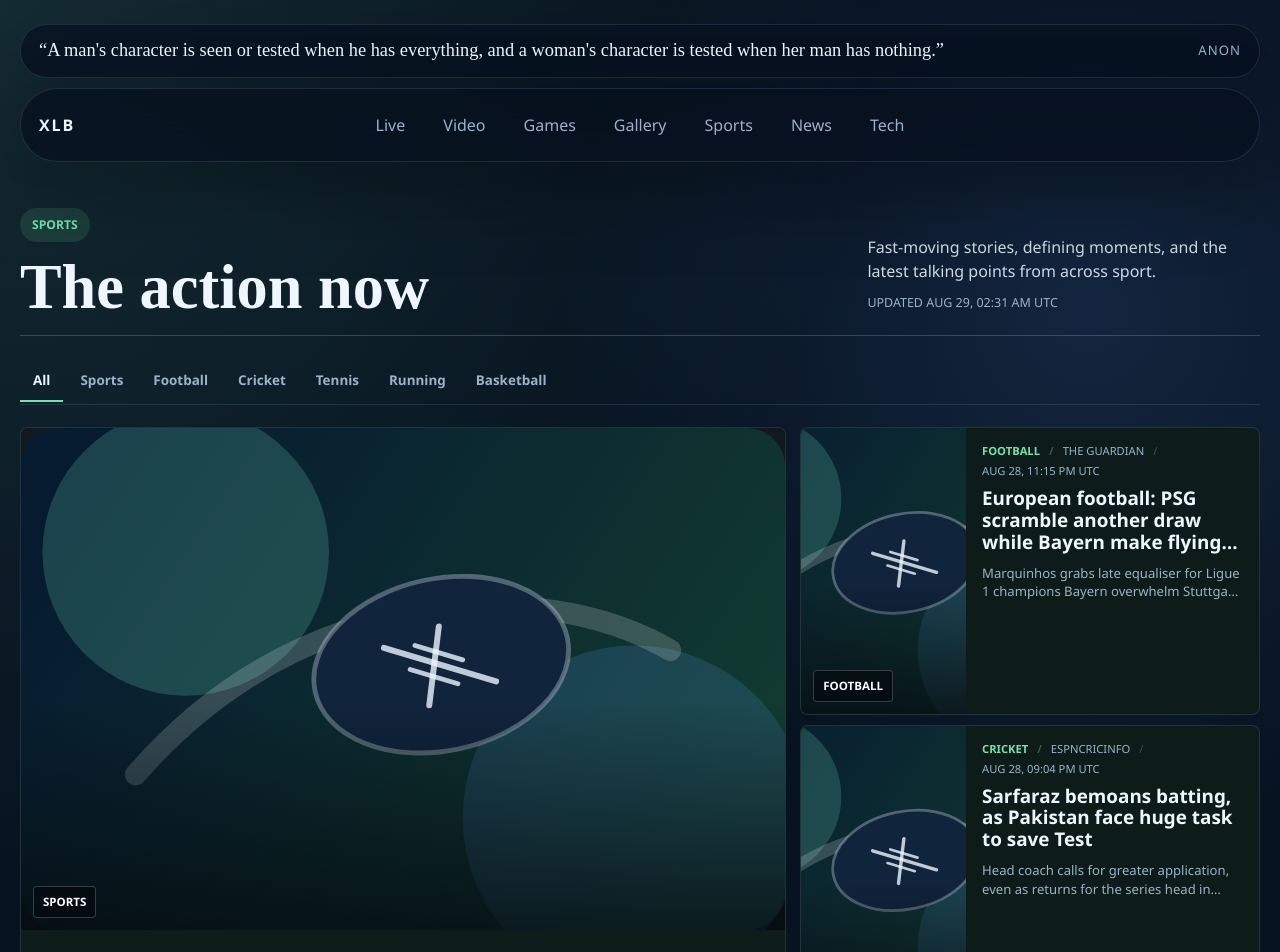
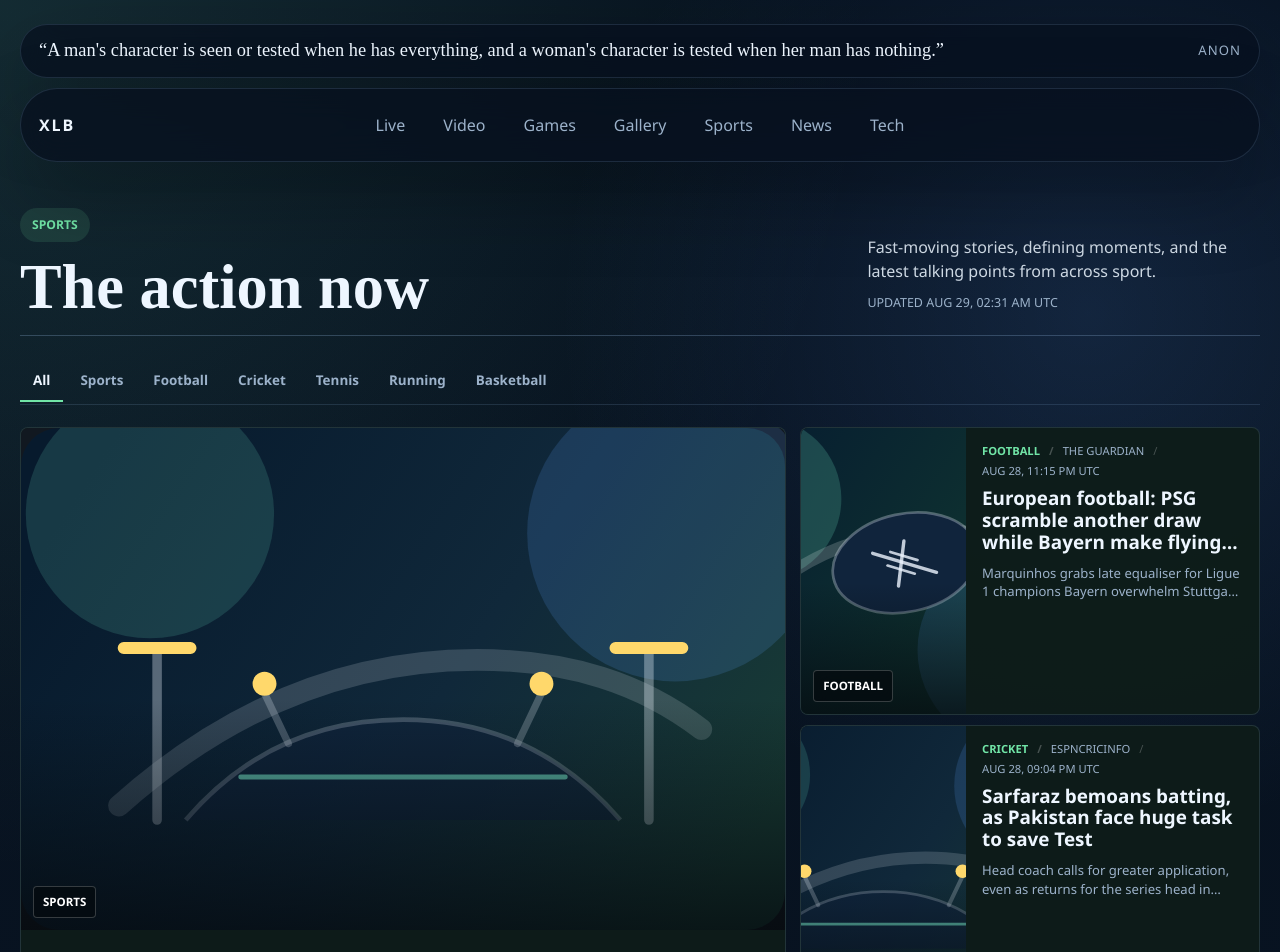
Before and after one commit to sgrewalx/xlb, a React (Vite) app: page /sports in a window 1280 px wide. Shown: the top 952 px of the page. Built offline with nearby package versions, Linux system fonts and the light colour scheme; no server answers.

Commit message:
fix: use neutral fallback for unsupported sports

```diff
--- a/src/components/EditorialFeed.tsx
+++ b/src/components/EditorialFeed.tsx
@@ -1,4 +1,5 @@
 import { useMemo, useState } from "react";
+import { getSportsFallbackVisual } from "../lib/editorialVisuals";
 import { FeedItem } from "../types/content";
 
 type EditorialSection = "news" | "sports" | "tech";
@@ -13,15 +14,6 @@ interface EditorialFeedProps {
   updatedAt?: string;
   items?: FeedItem[];
 }
-
-const SPORTS_VISUALS: Record<string, string> = {
-  basketball: "/media/sports/basketball.svg",
-  cricket: "/media/sports/football.svg",
-  football: "/media/sports/football.svg",
-  running: "/media/sports/tennis.svg",
-  sports: "/media/sports/football.svg",
-  tennis: "/media/sports/tennis.svg",
-};
 
 const NEWS_VISUALS = [
   "/media/visuals/tokyo-midnight.svg",
@@ -288,7 +280,7 @@ function getDisplayCategory(item: FeedItem, section: EditorialSection) {
 
 function getFallbackVisual(item: FeedItem, section: EditorialSection, index: number) {
   if (section === "sports") {
-    return SPORTS_VISUALS[item.tag.toLowerCase()] ?? SPORTS_VISUALS.sports;
+    return getSportsFallbackVisual(item.tag);
   }
 
   if (section === "tech") {
--- /dev/null
+++ b/src/lib/editorialVisuals.ts
@@ -0,0 +1,11 @@
+const GENERIC_SPORTS_VISUAL = "/media/sports/generic.svg";
+
+const SPORTS_VISUALS: Readonly<Record<string, string>> = {
+  basketball: "/media/sports/basketball.svg",
+  football: "/media/sports/football.svg",
+  tennis: "/media/sports/tennis.svg",
+};
+
+export function getSportsFallbackVisual(tag: string) {
+  return SPORTS_VISUALS[tag.trim().toLowerCase()] ?? GENERIC_SPORTS_VISUAL;
+}
```
Also changed, not shown: public/media/sports/generic.svg (added), 1 other file (tests, documents, lock files or other folders).
